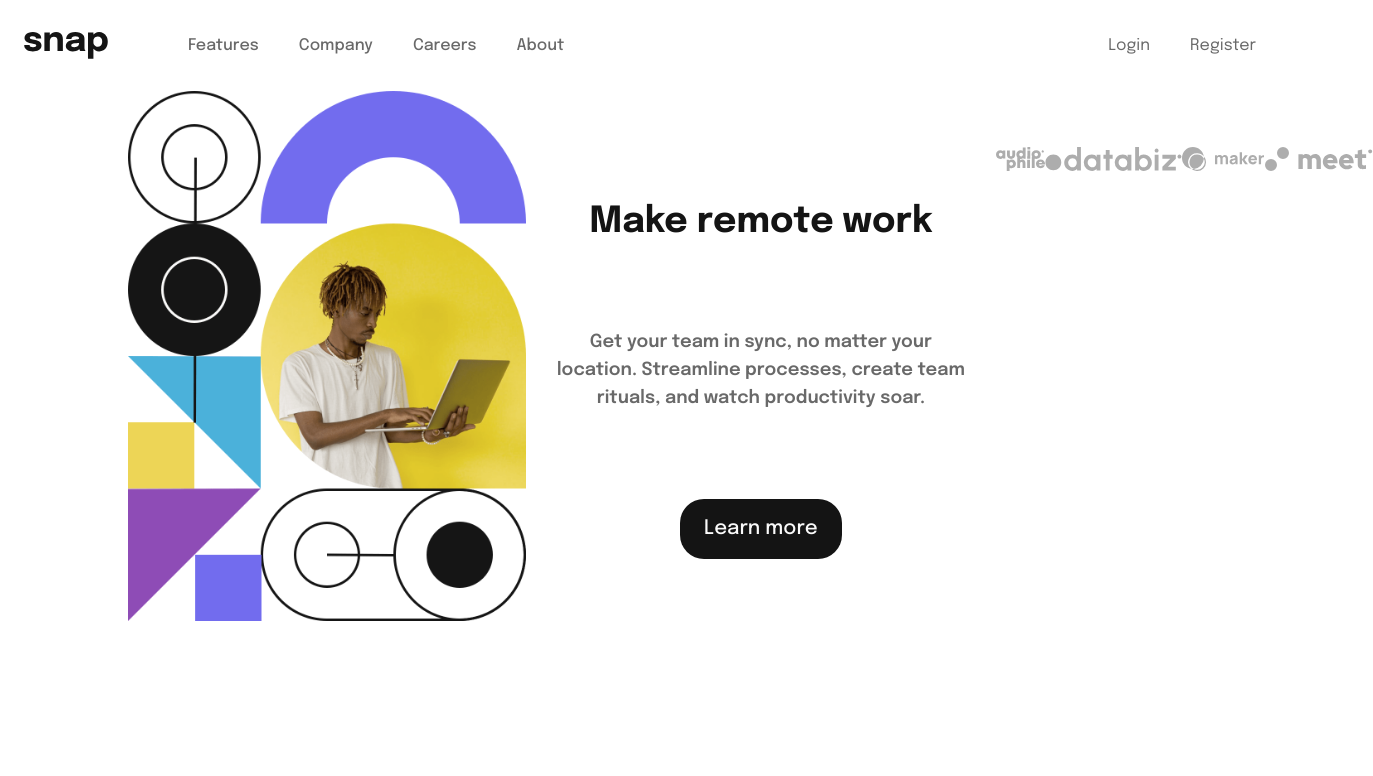
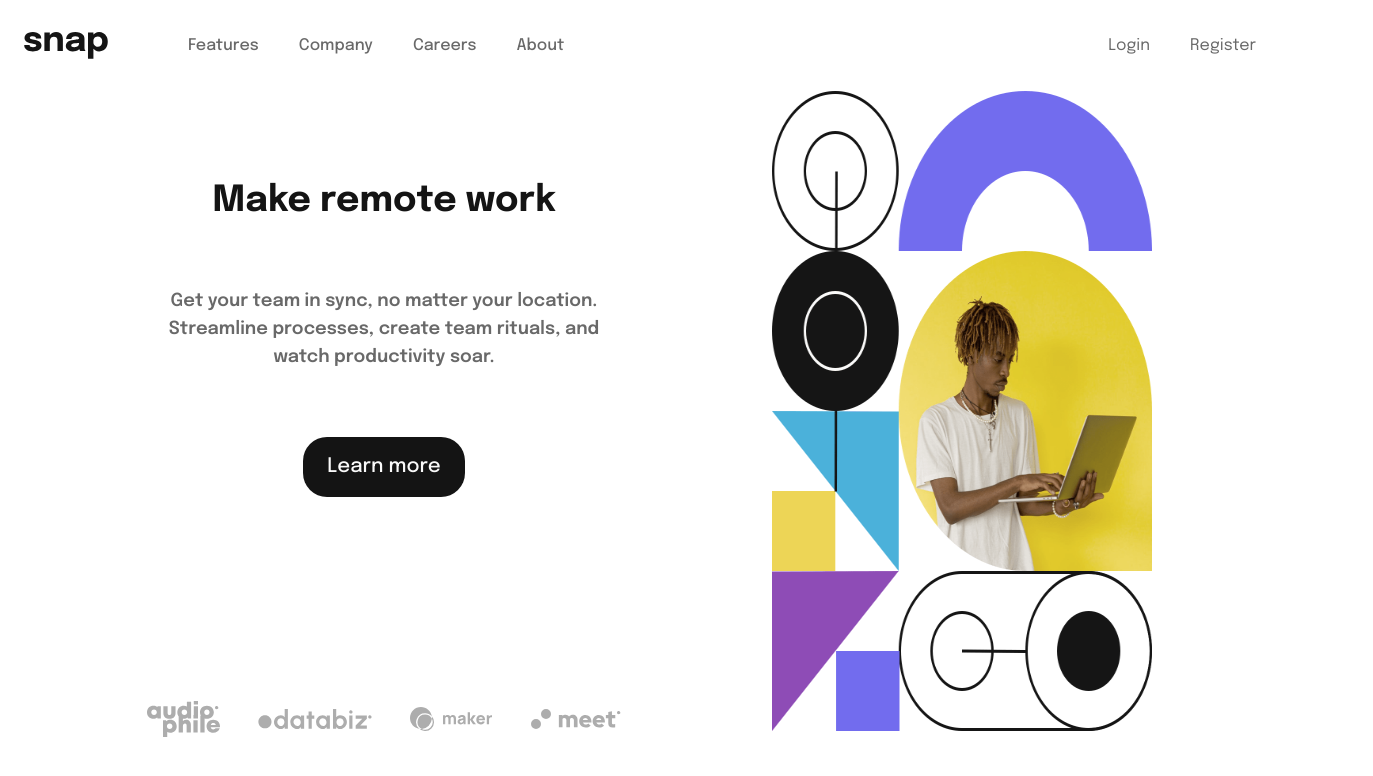
Before and after one commit to akshay-ken/apprentice-project-01, a React (Vite) app: page / in a window 1280 px wide. Shown: the top 776 px of the page, 1373 px wide, since content can reach past the window. Built offline with nearby package versions, Linux system fonts and the light colour scheme.

Commit message:
style: add styling to footer client logos

```diff
--- a/src/components/HeroSection.jsx
+++ b/src/components/HeroSection.jsx
@@ -7,12 +7,12 @@ import clientFour from "../assets/images/client-meet.svg";
 
 export function HeroSection() {
   return (
-    <section className="md:px-[10vw] flex flex-col md:flex-row">
-      <div>
+    <section className="md:px-[10vw] flex flex-col md:grid md: md:grid-cols-2">
+      <div className="md:order-2 md:row-span-2 md:ml-33">
         <img src={heroMobile} className="block md:hidden" alt="" />
-        <img src={heroDesktop} className="hidden md:block" alt="" />
+        <img src={heroDesktop} className="hidden md:block h-[80vh]" alt="" />
       </div>
-      <div className="flex flex-col justify-evenly mt-12 items-center gap-y-6">
+      <div className="flex flex-col justify-evenly mt-12 items-center gap-y-6 md:order-1">
         <h1 className="text-4xl font-bold text-Gray-950">Make remote work</h1>
         <p className="px-6 text-center text-lg font-semibold text-Gray-500">
           Get your team in sync, no matter your location. Streamline processes,
@@ -22,7 +22,7 @@ export function HeroSection() {
           Learn more
         </button>
       </div>
-      <footer className="flex flex-row h-6 justify-around mt-14">
+      <footer className="flex flex-row h-6 justify-around mt-14 md:order-3 md:items-center md:mt-auto">
         <img src={clientOne} alt="" />
         <img src={clientTwo} alt="" />
         <img src={clientThree} alt="" />
```
